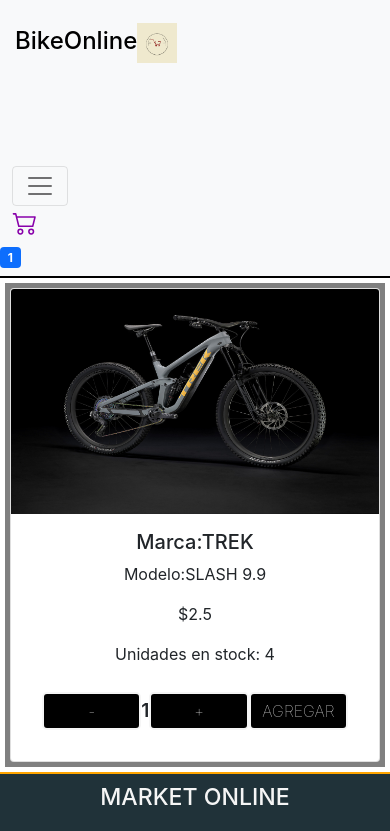
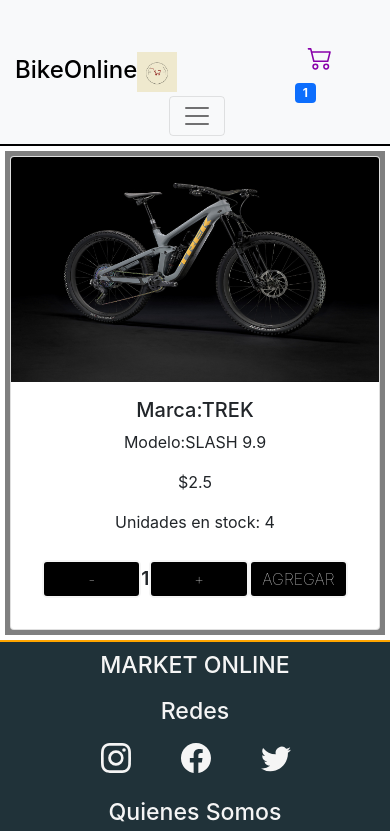
Before and after one commit to TomasMagnin/BikeOnline, a React (Create React App) app: page /item/1 in a window 390 px wide. Shown: the top 831 px of the page. Built offline with nearby package versions, Linux system fonts and the light colour scheme.

Commit message:
responsive2

```diff
--- a/src/css/Styles.css
+++ b/src/css/Styles.css
@@ -163,6 +163,12 @@
   margin-top: 88px;
 }
 
+.nav1 {
+  display: flex;
+  flex-direction: row;
+  flex-wrap: nowrap;
+}
+
 /* ------------------------------------ Items ----------------------------- */
 .items {
   background-color: gray;
```
